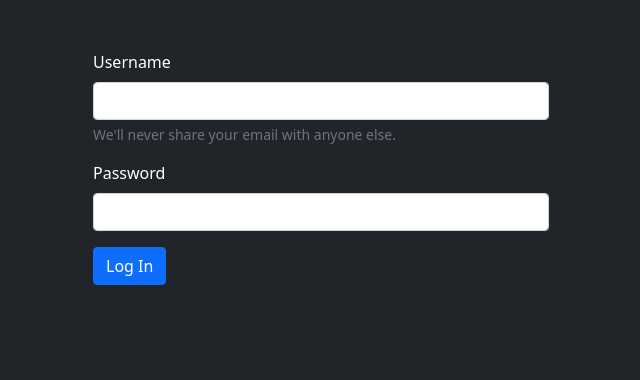
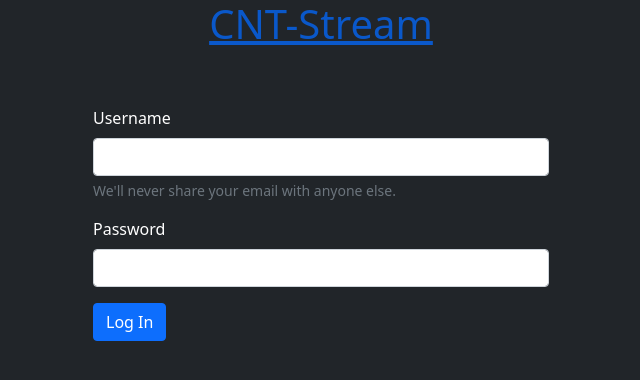
Before and after one commit to fernandoapem/CNT-Stream, a Flask app: page / in a window 1280 px wide. Shown: the top 380 px of the page, without its empty margins (319-959 px from the left). Run offline with Flask 2, Linux system fonts and the light colour scheme.

Commit message:
Added title

```diff
--- a/templates/login.html
+++ b/templates/login.html
@@ -14,6 +14,11 @@
         <script src = "static/js/validateForm.js"></script>
     </head>
     <body class="bg-dark">
+        <center>
+            <a href="/">
+              <h1>CNT-Stream</h1>
+            </a>
+          </center>
         <div class="form-login">
             <div class="container">
                 <div class="row">
```
